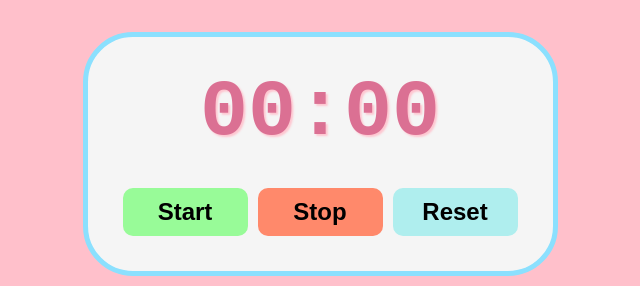
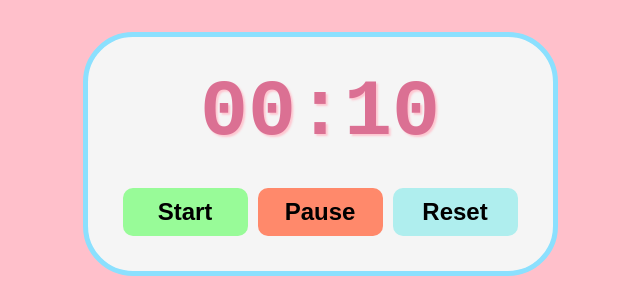
Before and after one commit to moefingers/vanessas-react-stopwatch, a React (Vite) app: page / in a window 1280 px wide. Shown: the part 516-802 px from the top of the page, without its empty margins (320-960 px from the left). Built offline with nearby package versions, Linux system fonts and the light colour scheme.

Commit message:
Implemented start, pause, and reset buttons to the timer

```diff
--- a/src/Timer.jsx
+++ b/src/Timer.jsx
@@ -1,22 +1,38 @@
 import React, {useState, useEffect, useRef} from "react";
 
 function Timer() {
-    let seconds = 90
-    const [countdown, setCountdown] = useState(0)
+    let seconds = 10
+    const [isRunning, setIsRunning] = useState(false)
+    const [countdown, setCountdown] = useState(seconds)
     const intervalIdRef = useRef()
 
     useEffect(() => {
+        if (isRunning) {
         intervalIdRef.current = setInterval(() => {
             setCountdown(prev => prev - 1)
         }, 1000)
+    }
         return () => clearInterval(intervalIdRef.current)
-    }, [])
+    }, [isRunning])
 
     useEffect(() => {
         if (countdown <= 0) {
             clearInterval(intervalIdRef.current)
+            setIsRunning(false)
         }
     })
+
+    function start() {
+        setIsRunning(true)
+    }
+
+    function stop(){
+        setIsRunning(false);
+    }
+
+    function reset() {
+        setCountdown(0)
+    }
 
     function formatTime() {
         let minutes = Math.floor(countdown / 60)
@@ -34,9 +50,9 @@ function Timer() {
                 {formatTime()}
             </div>
             <div className="controls">
-                <button className="start-button">Start</button>
-                <button className="stop-button">Stop</button>
-                <button className="reset-button">Reset</button>
+                <button className="start-button" onClick={start}>Start</button>
+                <button className="stop-button" onClick={stop} >Pause</button>
+                <button className="reset-button" onClick={reset} >Reset</button>
             </div>
         </div>
     )
```
